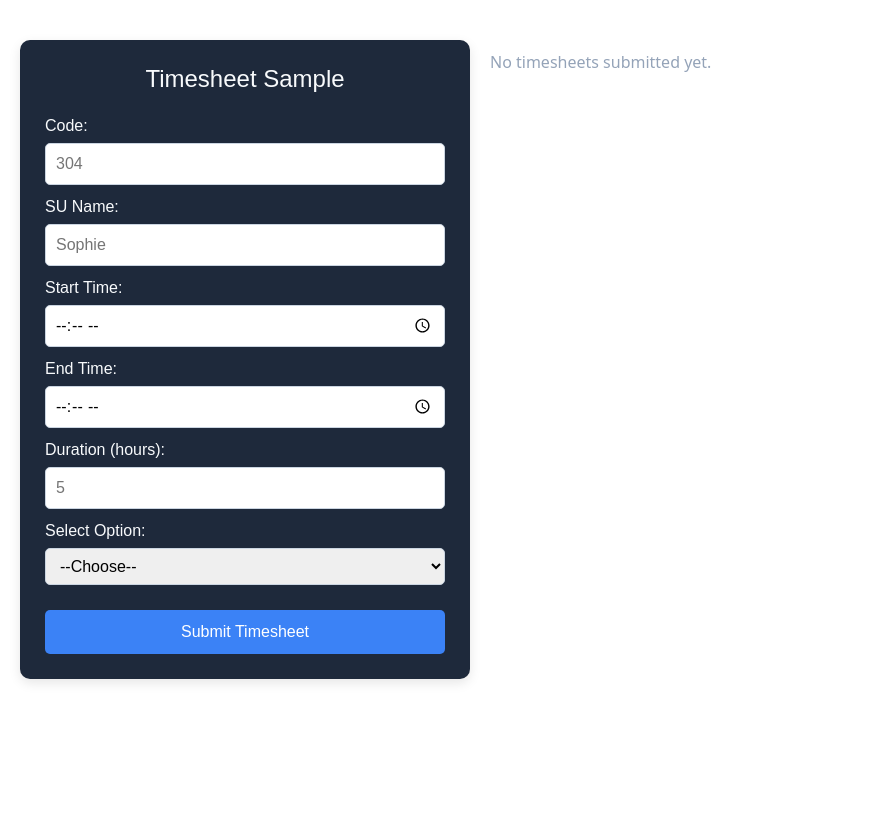
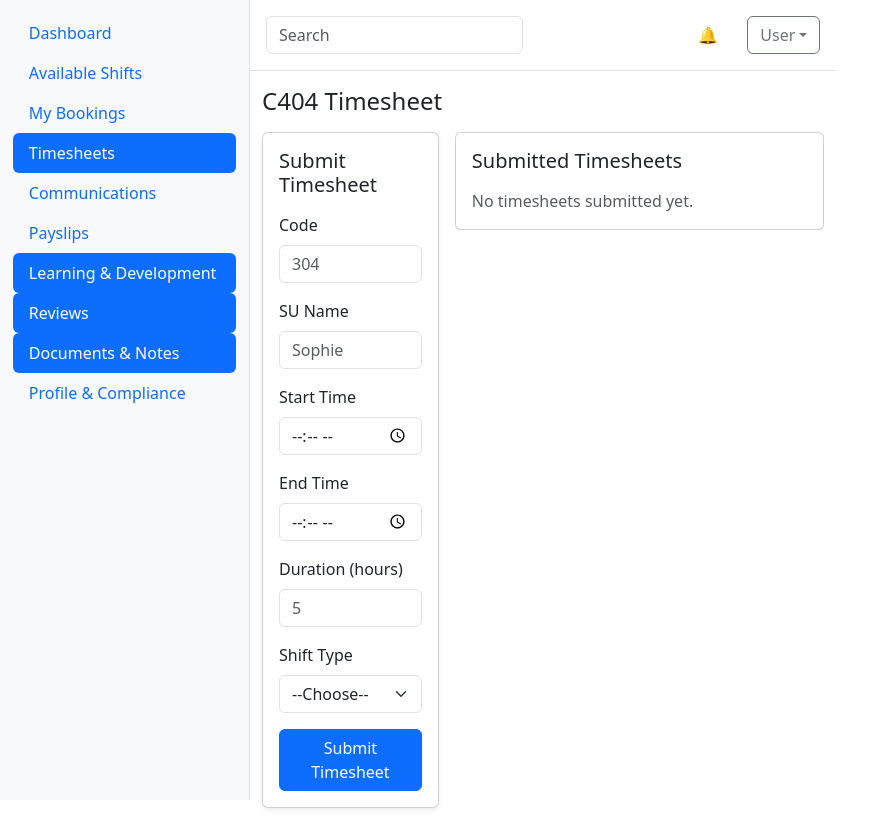
Before and after one commit to mech03/KKTimesheets, a React (Vite) app: page /timesheets in a window 1280 px wide. Shown: the whole page, without its empty margins (0-874 px from the left). Before the commit the page ends 800 px from the top, so only its background shows below. Built offline with nearby package versions, Linux system fonts and the light colour scheme.

Commit message:
topbar bug on timesheets

```diff
--- a/src/Components/TimesheetDisplay.tsx
+++ b/src/Components/TimesheetDisplay.tsx
@@ -1,5 +1,4 @@
 import React from "react";
-import "../Pages/TimesheetDisplay.css";
 
 interface TimesheetData {
   code: string;
@@ -15,15 +14,16 @@ interface TimesheetDisplayProps {
 }
 
 export default function TimesheetDisplay({ data }: TimesheetDisplayProps) {
-  if (!data || data.length === 0) {
-    return <div className="no-data">No timesheets submitted yet.</div>;
-  }
-
   return (
-    <div className="timesheet-display-container">
-      <h2>Submitted Timesheets</h2>
-      <table className="timesheet-table">
-        <thead>
+    <div className="card shadow-sm">
+      <div className="card-body">
+        <h5 className="card-title mb-3">Submitted Timesheets</h5>
+        {(!data || data.length === 0) ? (
+          <div className="text-muted">No timesheets submitted yet.</div>
+        ) : (
+          <div className="table-responsive">
+            <table className="table table-bordered table-striped align-middle table-sm">
+              <thead className="table-light">
                 <tr>
                   <th>Code</th>
                   <th>SU Name</th>
@@ -47,5 +47,8 @@ export default function TimesheetDisplay({ data }: TimesheetDisplayProps) {
               </tbody>
             </table>
           </div>
+        )}
+      </div>
+    </div>
   );
 }
--- a/src/Components/TimesheetForm.tsx
+++ b/src/Components/TimesheetForm.tsx
@@ -1,5 +1,4 @@
 import React, { useState, ChangeEvent, FormEvent } from "react";
-import "../Pages/TimesheetForm.css";
 
 interface TimesheetData {
   code: string;
@@ -36,79 +35,85 @@ export default function TimesheetForm({ onSubmit }: TimesheetFormProps) {
 
   const handleSubmit = (e: FormEvent<HTMLFormElement>) => {
     e.preventDefault();
+    if (onSubmit) onSubmit(formData);
     console.log("Timesheet Data:", formData);
-    alert("Timesheet submitted!");
-    if (onSubmit) onSubmit(formData);
   };
 
   return (
-    <div className="timesheet-container">
-      <h2>Timesheet Sample</h2>
-      <form onSubmit={handleSubmit}>
-        <label>
-          Code:
+    <div className="card shadow-sm">
+      <div className="card-body">
+        <h5 className="card-title mb-3">Submit Timesheet</h5>
+        <form onSubmit={handleSubmit} className="d-flex flex-column gap-3">
+          <div>
+            <label className="form-label">Code</label>
             <input
               type="text"
               name="code"
               placeholder="304"
               value={formData.code}
               onChange={handleChange}
+              className="form-control"
               required
             />
-        </label>
+          </div>
 
-        <label>
-          SU Name:
+          <div>
+            <label className="form-label">SU Name</label>
             <input
               type="text"
               name="suName"
               placeholder="Sophie"
               value={formData.suName}
               onChange={handleChange}
+              className="form-control"
               required
             />
-        </label>
+          </div>
 
-        <label>
-          Start Time:
+          <div>
+            <label className="form-label">Start Time</label>
             <input
               type="time"
               name="startTime"
               value={formData.startTime}
               onChange={handleChange}
+              className="form-control"
               required
             />
-        </label>
+          </div>
 
-        <label>
-          End Time:
+          <div>
+            <label className="form-label">End Time</label>
             <input
               type="time"
               name="endTime"
               value={formData.endTime}
               onChange={handleChange}
+              className="form-control"
               required
             />
-        </label>
+          </div>
 
-        <label>
-          Duration (hours):
+          <div>
+            <label className="form-label">Duration (hours)</label>
             <input
               type="number"
               name="duration"
               placeholder="5"
               value={formData.duration}
               onChange={handleChange}
+              className="form-control"
               required
             />
-        </label>
+          </div>
 
-        <label>
-          Select Option:
+          <div>
+            <label className="form-label">Shift Type</label>
             <select
               name="shiftType"
               value={formData.shiftType}
               onChange={handleChange}
+              className="form-select"
               required
             >
               <option value="">--Choose--</option>
@@ -116,10 +121,13 @@ export default function TimesheetForm({ onSubmit }: TimesheetFormProps) {
               <option value="Sleep in">Sleep in</option>
               <option value="Waking night">Waking night</option>
             </select>
-        </label>
+          </div>
 
-        <button type="submit">Submit Timesheet</button>
+          <button type="submit" className="btn btn-primary">
+            Submit Timesheet
+          </button>
         </form>
+      </div>
     </div>
   );
 }
--- a/src/components/Sidebar.tsx
+++ b/src/components/Sidebar.tsx
@@ -1,36 +1,43 @@
-import { NavLink } from 'react-router-dom';
+import { NavLink } from "react-router-dom";
 
 export default function Sidebar() {
   const links = [
-    { to: '/c404/dashboard', label: 'Dashboard' },
-    { to: '/available-shifts', label: 'Available Shifts' },
-    { to: '/my-bookings', label: 'My Bookings' },
-    { to: '/timesheets', label: 'Timesheets' },
-    { to: '/messages', label: 'Communications' },
-    { to: '/payslips', label: 'Payslips' },
-    { to: '#', label: 'Learning & Development' },
-    { to: '#', label: 'Reviews' },
-    { to: '#', label: 'Documents & Notes' },
-    { to: '/profile-compliance', label: 'Profile & Compliance' },
+    { to: "/c404/dashboard", label: "Dashboard" },
+    { to: "/available-shifts", label: "Available Shifts" },
+    { to: "/my-bookings", label: "My Bookings" },
+    { to: "/timesheets", label: "Timesheets" },
+    { to: "/messages", label: "Communications" },
+    { to: "/payslips", label: "Payslips" },
+    { to: "#", label: "Learning & Development" },
+    { to: "#", label: "Reviews" },
+    { to: "#", label: "Documents & Notes" },
+    { to: "/profile-compliance", label: "Profile & Compliance" },
   ];
 
   return (
     <aside
-      className="offcanvas-md offcanvas-start bg-light border-end"
-      tabIndex={-1}
-      id="sidebarMenu"
-      aria-labelledby="sidebarMenuLabel"
+      className="bg-light border-end flex-shrink-0"
+      style={{
+        width: "250px",
+        height: "100vh",
+        position: "sticky",
+        top: 0,
+        overflowY: "auto",
+        padding: "0.8rem",
+      }}
     >
-      <div className="offcanvas-body p-0 d-flex flex-column h-100">
+      <div className="d-flex flex-column h-100">
         <div className="p-3 border-bottom d-md-none">
           <h5 id="sidebarMenuLabel">Menu</h5>
         </div>
         <ul className="nav nav-pills flex-column mb-auto">
-          {links.map(link => (
+          {links.map((link) => (
             <li className="nav-item" key={link.to}>
               <NavLink
                 to={link.to}
-                className={({ isActive }) => 'nav-link' + (isActive ? ' active' : '')}
+                className={({ isActive }) =>
+                  "nav-link" + (isActive ? " active" : "")
+                }
               >
                 {link.label}
               </NavLink>
--- a/src/components/Topbar.tsx
+++ b/src/components/Topbar.tsx
@@ -1,4 +1,6 @@
-import { Link } from 'react-router-dom';
+import { Link } from "react-router-dom";
+// Remove the CSS import
+// import "./Topbar.css";
 
 interface Props {
   notifications: number;
@@ -6,7 +8,12 @@ interface Props {
 
 export default function Topbar({ notifications }: Props) {
   return (
-    <nav className="navbar navbar-light bg-white border-bottom px-3">
+    <nav
+      className="navbar navbar-light bg-white border-bottom"
+      style={{
+        padding: "1rem 1rem",
+      }}
+    >
       <button
         className="btn btn-outline-secondary d-md-none me-2"
         type="button"
@@ -16,12 +23,23 @@ export default function Topbar({ notifications }: Props) {
       >
         ☰
       </button>
-      <form className="d-none d-md-inline-flex me-auto" role="search" aria-label="Search">
-        <input className="form-control" type="search" placeholder="Search" aria-label="Search input" />
+      <form
+        className="d-none d-md-inline-flex me-auto"
+        role="search"
+        aria-label="Search"
+      >
+        <input
+          className="form-control"
+          type="search"
+          placeholder="Search"
+          aria-label="Search input"
+        />
       </form>
       <div className="ms-auto d-flex align-items-center gap-3">
         <button className="btn position-relative" aria-label="Notifications">
-          <span role="img" aria-label="bell">🔔</span>
+          <span role="img" aria-label="bell">
+            🔔
+          </span>
           {notifications > 0 && (
             <span className="badge bg-danger position-absolute top-0 start-100 translate-middle">
               {notifications}
@@ -29,11 +47,19 @@ export default function Topbar({ notifications }: Props) {
           )}
         </button>
         <div className="dropdown">
-          <button className="btn btn-outline-secondary dropdown-toggle" data-bs-toggle="dropdown" aria-label="User menu">
+          <button
+            className="btn btn-outline-secondary dropdown-toggle"
+            data-bs-toggle="dropdown"
+            aria-label="User menu"
+          >
             User
           </button>
           <ul className="dropdown-menu dropdown-menu-end">
-            <li><Link className="dropdown-item" to="#">Sign out</Link></li>
+            <li>
+              <Link className="dropdown-item" to="#">
+                Sign out
+              </Link>
+            </li>
           </ul>
         </div>
       </div>
--- a/src/pages/TimesheetsC404.tsx
+++ b/src/pages/TimesheetsC404.tsx
@@ -1,6 +1,8 @@
-import React, {useState} from "react";
-import TimesheetDisplay from "../Components/TimesheetDisplay";
-import TimesheetForm from "../Components/TimesheetForm";
+import React, { useState } from "react";
+import TimesheetDisplay from "../components/TimesheetDisplay";
+import TimesheetForm from "../components/TimesheetForm";
+import Sidebar from "../components/Sidebar";
+import Topbar from "../components/Topbar";
 
 interface TimesheetData {
   code: string;
@@ -19,18 +21,24 @@ export default function TimesheetsC404() {
   };
 
   return (
-    <div
-      style={{
-        display: "flex",
-        flexWrap: "wrap",
-        gap: "20px",
-        padding: "10px 20px",
-        marginTop: "0",
-        minHeight: "calc(100vh - 60px)",
-      }}
-    >
-      <TimesheetForm onSubmit={handleTimesheetSubmit} />
-      <TimesheetDisplay data={submittedData} />
+    <div className="d-flex">
+      <Sidebar />
+      <div className="flex-grow-1">
+        <Topbar notifications={submittedData.length} />
+        <main className="container-fluid py-3">
+          <h1 className="h4 mb-3">C404 Timesheet</h1>
+          <div className="row g-3">
+            <div className="col-12 col-lg-4">
+              <TimesheetForm onSubmit={handleTimesheetSubmit} />
+            </div>
+            <div className="col-12 col-lg-8">
+              <div className="table-responsive">
+                <TimesheetDisplay data={submittedData} />
+              </div>
+            </div>
+          </div>
+        </main>
+      </div>
     </div>
   );
 }
```
Also changed, not shown: src/routes/AppRoutes.tsx (+6 -6 lines), 1 other file (tests, documents, lock files or other folders). Lines whose indentation alone changed are shown as unchanged.
